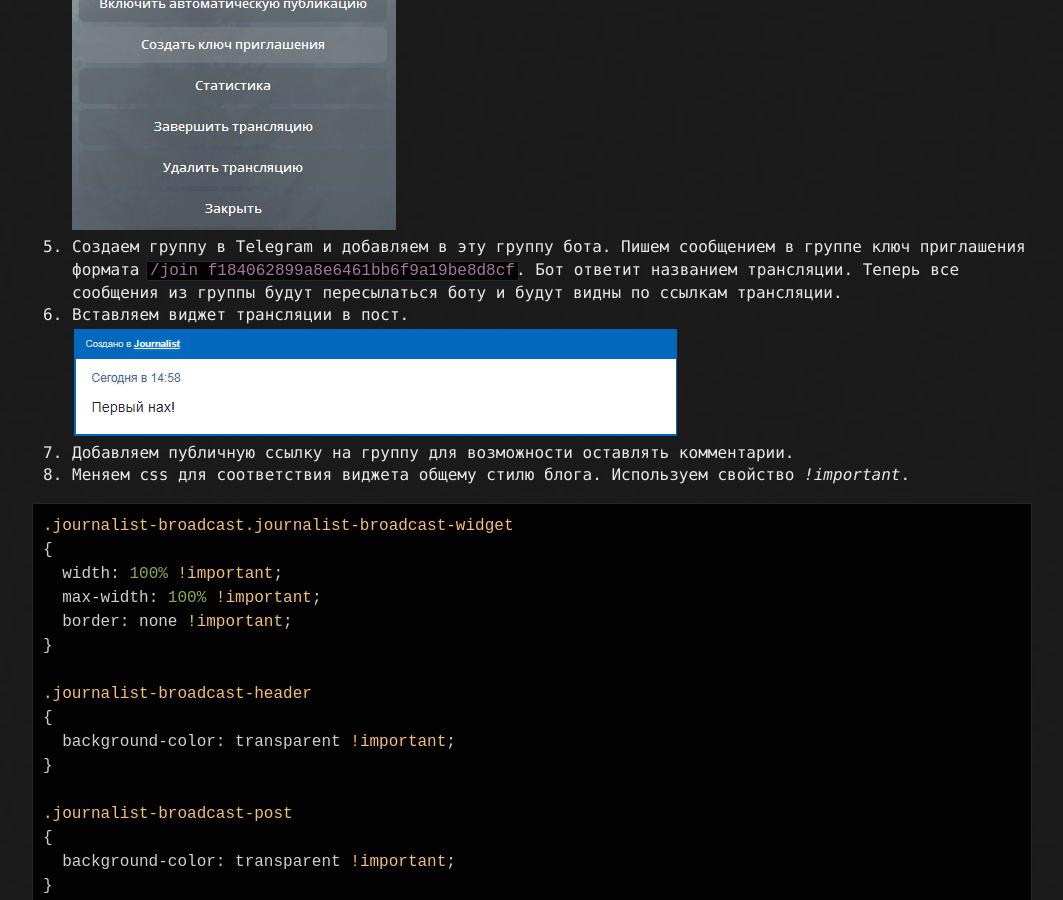
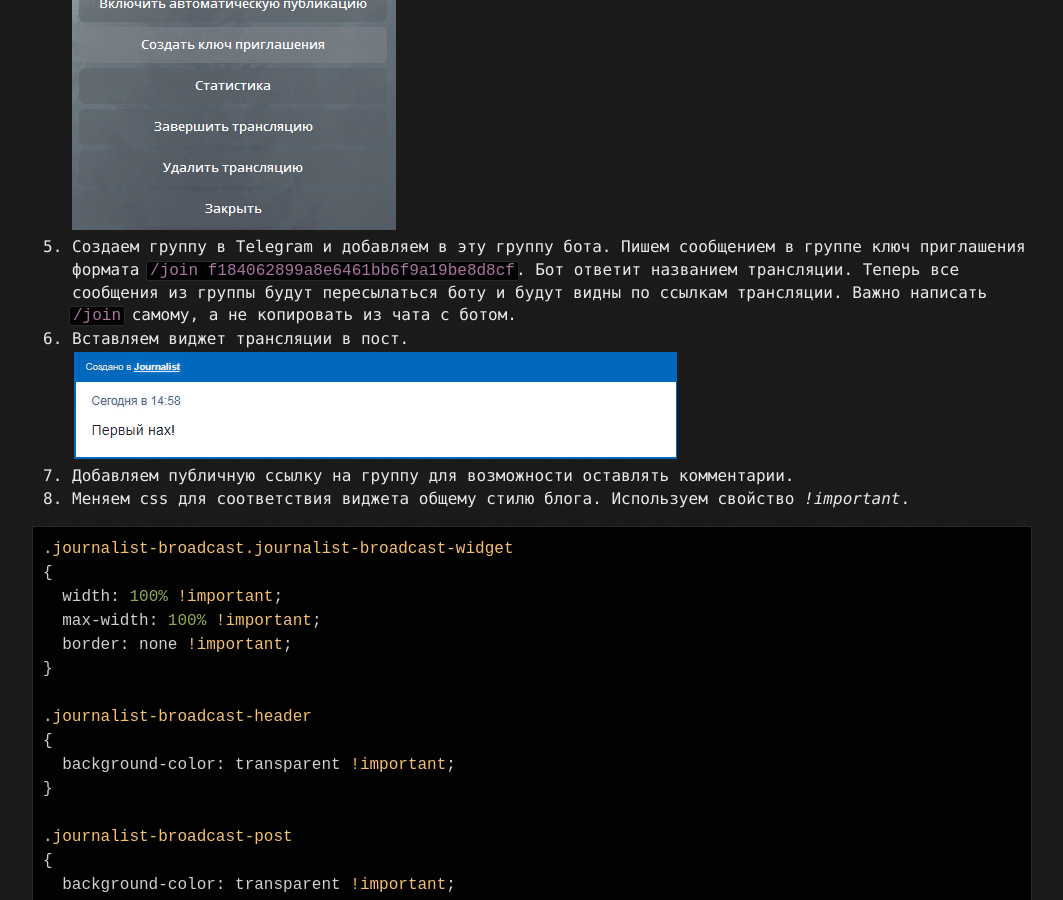
Before and after one commit to iridiumtechru/iridiumtechru.github.io, a Jekyll site: the page built from _posts/2018-05-02-telegram-comments.md, in a window 1280 px wide and 900 px high, scrolled down 1114 px. Shown: the whole window, without its empty margins (108-1171 px from the left). Built offline with Jekyll 4.4.1, drawn with Linux system fonts in a browser that asks for light colours; a script that is not in the unit is left out.

Commit message:
ffmpeg posts. telegram join problem

````diff
--- a/_posts/2018-05-02-telegram-comments.md
+++ b/_posts/2018-05-02-telegram-comments.md
@@ -18,7 +18,7 @@
 widget-4.js - означает количество постов в виджете.
 4. Заходим в настройки бота: включаем автоматическую публикацию и создаем ключ приглашения.
 ![key]({{"/assets/transkey.png" | absolute_url}})
-5. Создаем группу в Telegram и добавляем в эту группу бота. Пишем сообщением в группе ключ приглашения формата ```/join f184062899a8e6461bb6f9a19be8d8cf```. Бот ответит названием трансляции. Теперь все сообщения из группы будут пересылаться боту и будут видны по ссылкам трансляции.
+5. Создаем группу в Telegram и добавляем в эту группу бота. Пишем сообщением в группе ключ приглашения формата ```/join f184062899a8e6461bb6f9a19be8d8cf```. Бот ответит названием трансляции. Теперь все сообщения из группы будут пересылаться боту и будут видны по ссылкам трансляции. Важно написать ```/join``` самому, а не копировать из чата с ботом.
 6. Вставляем виджет трансляции в пост.
 ![key]({{"/assets/transwidget.png" | absolute_url}})
 7. Добавляем публичную ссылку на группу для возможности оставлять комментарии.
````
Also changed, not shown: _posts/2018-04-17-build-ffmpeg.md (+8 -1 lines), _posts/2018-06-19-sip-video-using-ffmpeg.md (added, +20 -0 lines).
